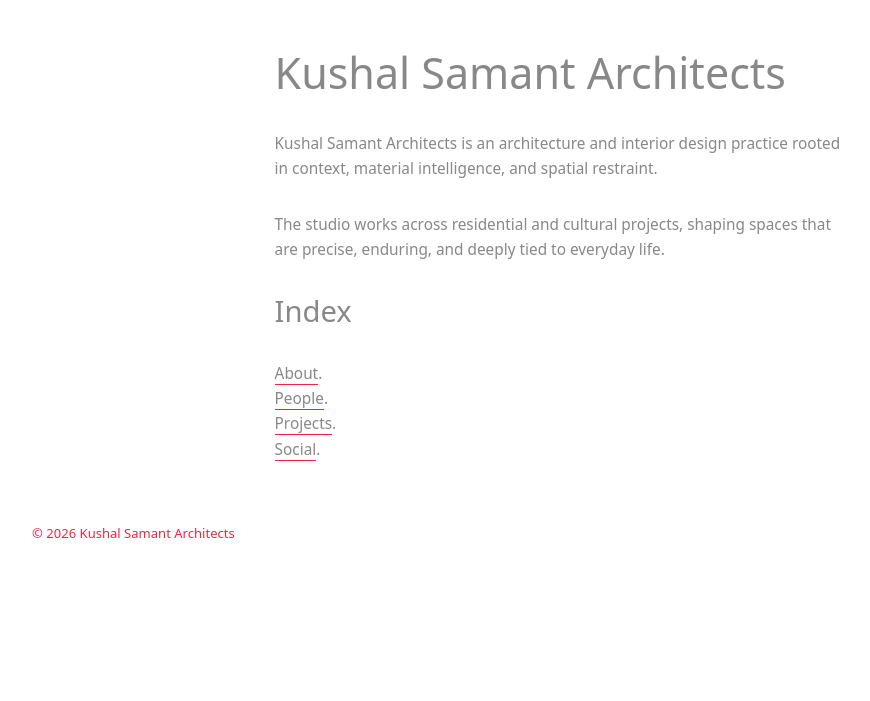
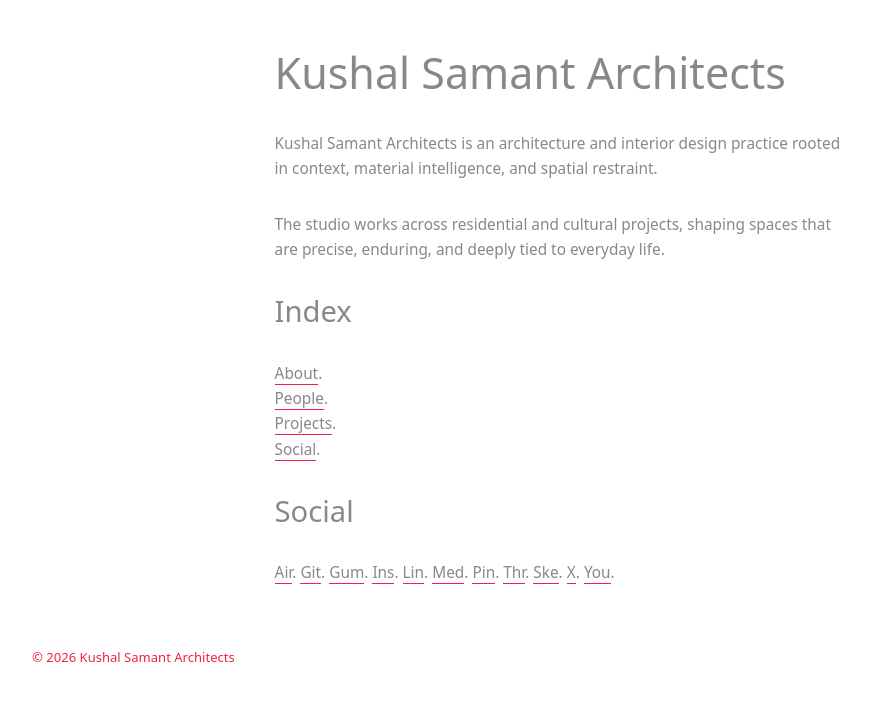
Before and after one commit to kushalsamant/kushalsamant.github.io, a Jekyll site: the page built from index.md, in a window 1280 px wide. Shown: the top 701 px of the page, without its empty margins (14-884 px from the left). Built offline with Jekyll 4.4.1, drawn with Linux system fonts in a browser that asks for light colours; our own code applies the rules of GitHub Pages for plain Markdown files.

Commit message:
Update index.md

```diff
--- a/index.md
+++ b/index.md
@@ -10,3 +10,17 @@ The studio works across residential and cultural projects, shaping spaces that a
 [People](/people.md).
 [Projects](/projects.md).
 [Social](/social.md).
+
+## Social
+
+[Air](https://airbnb.co.in/users/show/21563871).
+[Git](https://github.com/kushalsamant).
+[Gum](https://kvshvl.gumroad.com).
+[Ins](https://instagram.com/kvshvl).
+[Lin](https://linkedin.com/in/kvshvl).
+[Med](https://medium.com/@kvshvl).
+[Pin](https://in.pinterest.com/kvshvl).
+[Thr](https://kvshvl.threadless.com).
+[Ske](https://sketchfab.com/kvshvl/models).
+[X](https://x.com/kvshvl_).
+[You](https://youtube.com/@kvshvl/videos).
```
